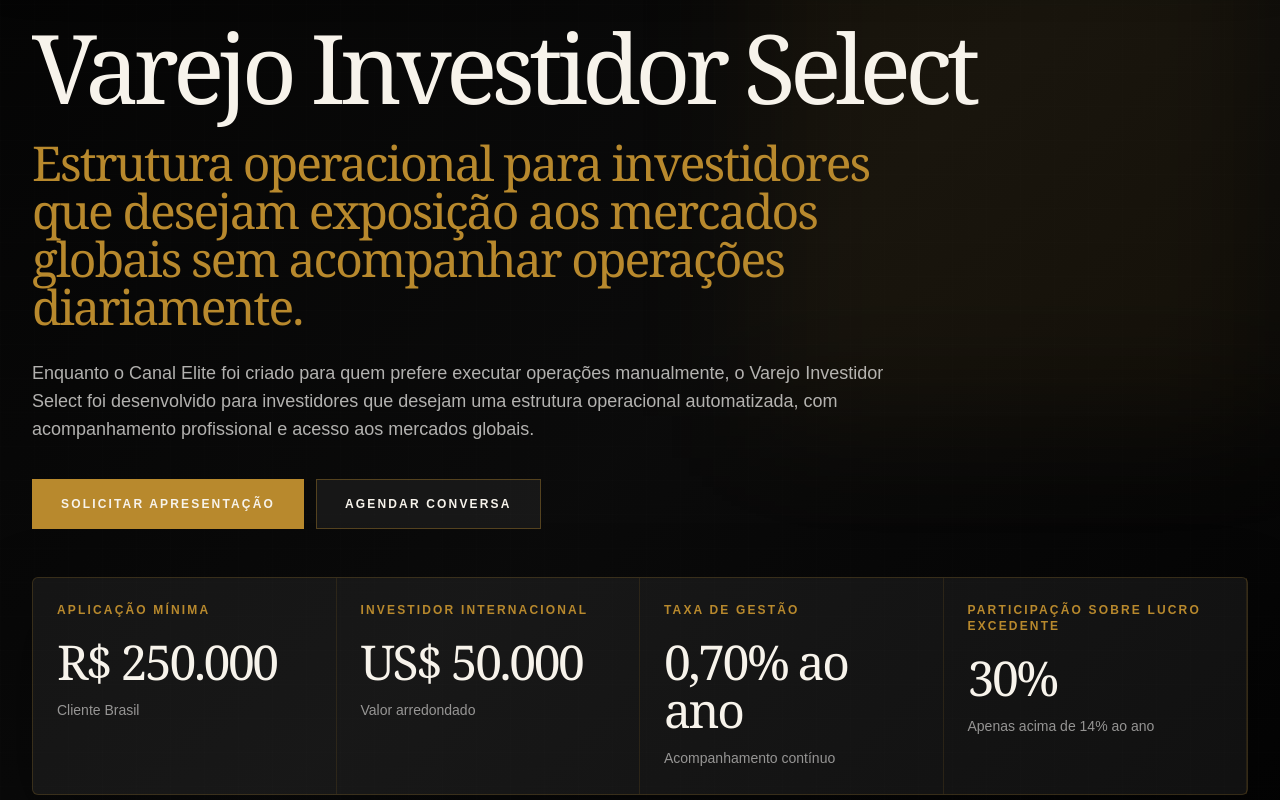
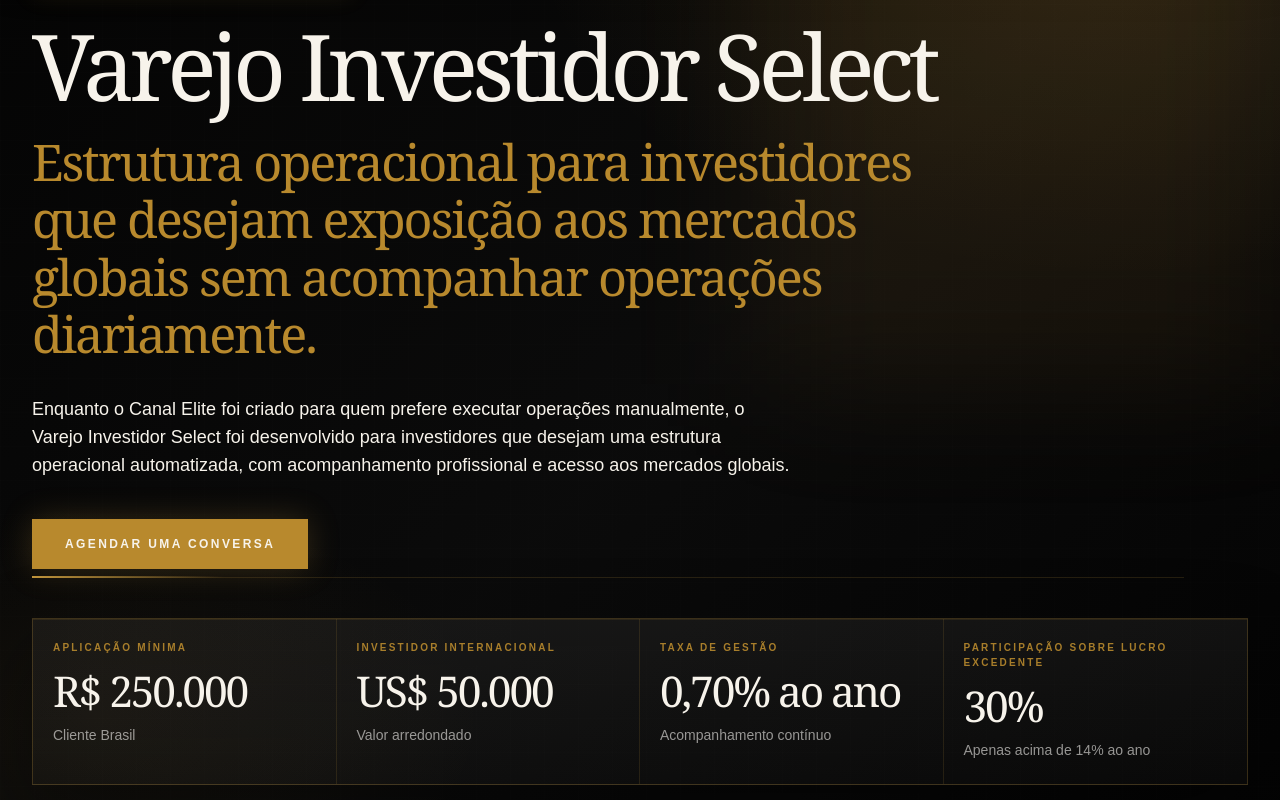
Before and after one commit to varejoinvestidor/varejo-investidor-site, a Next.js app: page /select in a window 1280 px wide. Shown: the part 200-1000 px from the top of the page. Built offline with nearby package versions, Linux system fonts and the light colour scheme.

Commit message:
Atualizacao site e paginas

```diff
--- a/app/page.tsx
+++ b/app/page.tsx
@@ -1273,19 +1273,19 @@ function homeSeoLinks(locale: Locale) {
 
 const homeHeroStats: Record<string, Array<{ value: string; label: string }>> = {
   pt: [
-    { value: "Desde 2018", label: "" },
+    { value: "2018", label: "Desde" },
     { value: "Milhões", label: "de dólares movimentados" },
     { value: "22", label: "idiomas" },
     { value: "Global", label: "mercados globais" },
   ],
   en: [
-    { value: "Since 2018", label: "" },
+    { value: "2018", label: "Since" },
     { value: "Millions", label: "of dollars moved" },
     { value: "22", label: "languages" },
     { value: "Global", label: "markets" },
   ],
   es: [
-    { value: "Desde 2018", label: "" },
+    { value: "2018", label: "Desde" },
     { value: "Millones", label: "de dólares movilizados" },
     { value: "22", label: "idiomas" },
     { value: "Global", label: "mercados globales" },
--- a/app/private/page.tsx
+++ b/app/private/page.tsx
@@ -13,9 +13,6 @@ import { isRtlLocale, localeToHtmlLang } from "../../src/i18n/locales";
 
 const PRIVATE_CONTACT_URL =
   "https://wa.me/5519983393147?text=Ol%C3%A1%2C%20quero%20solicitar%20uma%20an%C3%A1lise%20privada%20do%20Varejo%20Investidor%20Private.";
-const PRIVATE_MEETING_URL =
-  "https://wa.me/5519983393147?text=Ol%C3%A1%2C%20quero%20agendar%20uma%20conversa%20institucional%20sobre%20o%20Varejo%20Investidor%20Private.";
-
 type Tier = {
   name: string;
   range: string;
@@ -552,12 +549,15 @@ export default function PrivatePage() {
             <motion.p variants={fadeUp} className="mt-6 max-w-2xl text-base leading-8 text-paper/[0.68] md:text-lg">
               {copy.hero.text}
             </motion.p>
-            <motion.div variants={fadeUp} className="mt-9 flex flex-col gap-3 sm:flex-row">
-              <a href={PRIVATE_CONTACT_URL} target="_blank" rel="noopener noreferrer" onClick={() => trackVarejoClick("private_analysis_click", { locale })} className="premium-button-gold border border-gold bg-gold px-7 py-4 text-center text-xs font-black uppercase tracking-[0.18em] text-ink transition hover:-translate-y-0.5">
+            <motion.div variants={fadeUp} className="mt-9">
+              <a
+                href={PRIVATE_CONTACT_URL}
+                target="_blank"
+                rel="noopener noreferrer"
+                onClick={() => trackVarejoClick("private_analysis_click", { locale })}
+                className="premium-button-gold inline-flex w-full items-center justify-center border border-gold bg-gold px-7 py-4 text-center text-xs font-black uppercase tracking-[0.18em] text-ink transition hover:-translate-y-0.5 sm:w-auto"
+              >
                 {copy.hero.primary}
-              </a>
-              <a href={PRIVATE_MEETING_URL} target="_blank" rel="noopener noreferrer" onClick={() => trackVarejoClick("private_meeting_click", { locale })} className="border border-paper/[0.2] bg-paper/[0.04] px-7 py-4 text-center text-xs font-black uppercase tracking-[0.18em] text-paper transition hover:-translate-y-0.5 hover:border-gold hover:text-gold">
-                {copy.hero.secondary}
               </a>
             </motion.div>
           </motion.div>
@@ -710,12 +710,15 @@ export default function PrivatePage() {
           <p className="mx-auto mt-6 w-fit border border-gold/[0.3] bg-paper/[0.04] px-5 py-3 text-xs font-black uppercase tracking-[0.18em] text-gold">
             {copy.cta.minimum}
           </p>
-          <div className="mt-9 flex flex-col justify-center gap-3 sm:flex-row">
-            <a href={PRIVATE_CONTACT_URL} target="_blank" rel="noopener noreferrer" onClick={() => trackVarejoClick("private_final_analysis_click", { locale })} className="premium-button-gold border border-gold bg-gold px-7 py-4 text-center text-xs font-black uppercase tracking-[0.18em] text-ink transition hover:-translate-y-0.5">
+          <div className="mt-9 flex justify-center">
+            <a
+              href={PRIVATE_CONTACT_URL}
+              target="_blank"
+              rel="noopener noreferrer"
+              onClick={() => trackVarejoClick("private_final_analysis_click", { locale })}
+              className="premium-button-gold inline-flex w-full max-w-md items-center justify-center border border-gold bg-gold px-7 py-4 text-center text-xs font-black uppercase tracking-[0.18em] text-ink transition hover:-translate-y-0.5 sm:w-auto"
+            >
               {copy.hero.primary}
-            </a>
-            <a href={PRIVATE_MEETING_URL} target="_blank" rel="noopener noreferrer" onClick={() => trackVarejoClick("private_final_meeting_click", { locale })} className="border border-paper/[0.2] bg-paper/[0.04] px-7 py-4 text-center text-xs font-black uppercase tracking-[0.18em] text-paper transition hover:-translate-y-0.5 hover:border-gold hover:text-gold">
-              {copy.hero.secondary}
             </a>
           </div>
           <p className="mx-auto mt-8 max-w-2xl text-xs leading-6 text-paper/[0.48]">{copy.cta.disclaimer}</p>
--- a/app/select/layout.tsx
+++ b/app/select/layout.tsx
@@ -1,4 +1,5 @@
 import type { Metadata } from "next";
+import "./select-premium.css";
 
 export const metadata: Metadata = {
   title: "Varejo Investidor Select | Estratégia Patrimonial Global",
--- a/app/select/page.tsx
+++ b/app/select/page.tsx
@@ -24,8 +24,7 @@ type Copy = {
     title: string;
     subtitle: string;
     text: string;
-    primary: string;
-    secondary: string;
+    cta: string;
     cards: [string, string, string][];
   };
   comparison: {
@@ -106,8 +105,7 @@ const ptCopy: Copy = {
       "Estrutura operacional para investidores que desejam exposição aos mercados globais sem acompanhar operações diariamente.",
     text:
       "Enquanto o Canal Elite foi criado para quem prefere executar operações manualmente, o Varejo Investidor Select foi desenvolvido para investidores que desejam uma estrutura operacional automatizada, com acompanhamento profissional e acesso aos mercados globais.",
-    primary: "Solicitar apresentação",
-    secondary: "Agendar conversa",
+    cta: "Agendar uma conversa",
     cards: [
       ["Aplicação mínima", "R$ 250.000", "Cliente Brasil"],
       ["Investidor internacional", "US$ 50.000", "Valor arredondado"],
@@ -270,8 +268,7 @@ const enCopy: Copy = {
     subtitle: "Operational structure for investors who want exposure to global markets without monitoring trades every day.",
     text:
       "While the Elite Channel was created for investors who prefer to execute trades manually, Varejo Investidor Select was designed for qualified investors who want an automated operational structure, professional monitoring, and access to global markets.",
-    primary: "Request presentation",
-    secondary: "Schedule a call",
+    cta: "Schedule a conversation",
     cards: [
       ["Minimum investment", "US$ 50,000", "International reference"],
       ["Brazilian investor", "R$ 250,000", "Local reference"],
@@ -393,8 +390,7 @@ const localizedCopy: Partial<Record<string, Copy>> = {
       ...enCopy.hero,
       tag: "Estrategia patrimonial global",
       subtitle: "Estructura operativa para inversores que desean exposición a mercados globales sin seguir operaciones diariamente.",
-      primary: "Solicitar presentación",
-      secondary: "Agendar conversación",
+      cta: "Agendar una conversación",
     },
   },
   fr: {
@@ -403,8 +399,7 @@ const localizedCopy: Partial<Record<string, Copy>> = {
       ...enCopy.hero,
       tag: "Stratégie patrimoniale globale",
       subtitle: "Structure opérationnelle pour investisseurs souhaitant une exposition aux marchés mondiaux sans suivre les opérations chaque jour.",
-      primary: "Demander une présentation",
-      secondary: "Planifier un appel",
+      cta: "Planifier un entretien",
     },
   },
   he: {
@@ -415,8 +410,7 @@ const localizedCopy: Partial<Record<string, Copy>> = {
       title: "Varejo Investidor Select",
       subtitle: "מבנה תפעולי למשקיעים עם הון משמעותי שרוצים חשיפה לשווקים גלובליים בלי לעקוב אחרי עסקאות מדי יום.",
       text: "בעוד ערוץ Elite מיועד לביצוע ידני, Select נבנה למבנה אוטומטי עם ליווי מקצועי וגישה לשווקים גלובליים.",
-      primary: "בקשת מצגת",
-      secondary: "תיאום שיחה",
+      cta: "לתיאום שיחה",
       cards: [
         ["השקעה מינימלית", "R$ 250,000", "לקוח ברזיל"],
         ["משקיע בינלאומי", "US$ 50,000", "סכום מעוגל"],
@@ -689,34 +683,53 @@ export default function SelectPage() {
       };
 
   return (
-    <main lang={isBrazilian ? "pt-BR" : locale} dir={rtlLocales.has(locale) ? "rtl" : "ltr"} className="min-h-screen overflow-hidden bg-ink text-paper">
+    <main lang={isBrazilian ? "pt-BR" : locale} dir={rtlLocales.has(locale) ? "rtl" : "ltr"} className="select-page min-h-screen overflow-hidden bg-ink text-paper">
       <SiteChrome locale={locale} t={t} onLocaleChange={changeLocale} />
 
-      <section className="select-hero premium-stage relative px-5 pb-14 pt-32 md:px-8 md:pb-20 md:pt-40">
-        <div className="absolute inset-0 terminal-grid opacity-5" />
-        <div className="absolute right-0 top-24 h-[520px] w-[520px] bg-gold/[0.08] blur-3xl" />
+      <section className="select-hero premium-stage relative px-5 pb-16 pt-32 md:px-8 md:pb-24 md:pt-40">
+        <div className="absolute inset-0 terminal-grid opacity-[0.07]" />
+        <div className="absolute right-0 top-16 h-[min(520px,70vw)] w-[min(520px,70vw)] bg-gold/[0.09] blur-3xl" />
         <div className="relative mx-auto max-w-7xl">
-          <motion.div initial="hidden" animate="visible" transition={{ duration: 0.65, ease: [0.22, 1, 0.36, 1] }} variants={fadeUp} className="max-w-6xl">
-            <p className="inline-flex border border-gold/[0.36] bg-gold/[0.08] px-4 py-2 text-[11px] font-black uppercase tracking-[0.24em] text-gold">{copy.hero.tag}</p>
-            <h1 className="mt-6 max-w-5xl font-serif text-6xl leading-[0.94] tracking-[-0.06em] text-paper md:text-8xl">{copy.hero.title}</h1>
-            <p className="mt-6 max-w-4xl font-serif text-3xl leading-[1.12] tracking-[-0.04em] text-gold md:text-5xl">{copy.hero.subtitle}</p>
-            <p className="mt-7 max-w-4xl text-base leading-8 text-paper/[0.7] md:text-lg">{copy.hero.text}</p>
-            <div className="mt-9 flex flex-col gap-3 sm:flex-row">
-              <a href={SELECT_CONTACT_URL} target="_blank" rel="noopener noreferrer" className="inline-flex items-center justify-center border border-gold bg-gold px-7 py-4 text-xs font-black uppercase tracking-[0.18em] text-ink transition hover:-translate-y-1 hover:bg-[#d8ad52]">{copy.hero.primary}</a>
-              <a href={SELECT_CONTACT_URL} target="_blank" rel="noopener noreferrer" className="inline-flex items-center justify-center border border-gold/[0.38] bg-paper/[0.035] px-7 py-4 text-xs font-black uppercase tracking-[0.18em] text-paper transition hover:-translate-y-1 hover:border-gold">{copy.hero.secondary}</a>
+          <motion.div initial="hidden" animate="visible" transition={{ duration: 0.65, ease: [0.22, 1, 0.36, 1] }} variants={fadeUp} className="select-hero-editorial max-w-6xl pb-10 md:pb-12">
+            <p className="inline-flex border border-gold/[0.42] bg-gold/[0.1] px-4 py-2 text-[11px] font-black uppercase tracking-[0.28em] text-gold shadow-[0_0_24px_rgba(201,155,62,0.12)]">
+              {copy.hero.tag}
+            </p>
+            <h1 className="mt-7 max-w-5xl font-serif text-[clamp(2.75rem,8vw,5.75rem)] leading-[0.94] tracking-[-0.06em] text-paper">
+              {copy.hero.title}
+            </h1>
+            <p className="select-hero-subtitle mt-6 max-w-4xl font-serif text-[clamp(1.6rem,4.5vw,3.15rem)] leading-[1.14] tracking-[-0.04em] text-gold">
+              {copy.hero.subtitle}
+            </p>
+            <p className="mt-8 max-w-3xl text-base leading-[1.85] text-paper/[0.72] md:text-lg">{copy.hero.text}</p>
+            <div className="mt-10">
+              <a
+                href={SELECT_CONTACT_URL}
+                target="_blank"
+                rel="noopener noreferrer"
+                className="inline-flex w-full items-center justify-center border border-gold bg-gold px-8 py-4 text-xs font-black uppercase tracking-[0.2em] text-ink shadow-[0_0_32px_rgba(201,155,62,0.22)] transition hover:-translate-y-1 hover:bg-[#d8ad52] sm:w-auto"
+              >
+                {copy.hero.cta}
+              </a>
             </div>
           </motion.div>
-          <div className="mt-12 grid border border-gold/[0.22] bg-paper/[0.035] shadow-premium md:grid-cols-2 lg:grid-cols-4">
+          <motion.div
+            initial={{ opacity: 0, y: 20 }}
+            animate={{ opacity: 1, y: 0 }}
+            transition={{ duration: 0.7, delay: 0.12, ease: [0.22, 1, 0.36, 1] }}
+            className="select-metrics-strip mt-6 md:mt-10"
+          >
             {copy.hero.cards.map(([title, value, note]) => (
-              <div key={title} className="border-b border-gold/[0.14] p-6 md:border-r lg:border-b-0">
-                <p className="text-xs font-black uppercase tracking-[0.18em] text-gold">{title}</p>
-                <p className="mt-5 font-serif text-4xl tracking-[-0.05em] text-paper md:text-5xl">{value}</p>
-                <p className="mt-3 text-sm leading-6 text-paper/[0.56]">{note}</p>
+              <div key={title} className="select-metric-cell">
+                <p className="text-[10px] font-black uppercase tracking-[0.22em] text-gold/90">{title}</p>
+                <p className="mt-4 font-serif text-4xl tracking-[-0.05em] text-paper md:text-[2.65rem]">{value}</p>
+                <p className="mt-3 max-w-xs text-sm leading-6 text-paper/[0.58]">{note}</p>
               </div>
             ))}
-          </div>
+          </motion.div>
         </div>
       </section>
+
+      <div className="select-section-bridge" aria-hidden="true" />
 
       <section className="relative overflow-hidden border-y border-gold/[0.12] bg-ink px-5 py-16 text-paper md:px-8 md:py-24">
         <div className="absolute inset-0 terminal-grid opacity-5" />
@@ -742,9 +755,9 @@ export default function SelectPage() {
                     <h3 className="font-serif text-3xl tracking-[-0.05em] md:text-4xl">{card.title}</h3>
                     <p className="max-w-sm text-sm font-bold leading-6 text-paper/[0.68]">{card.message}</p>
                   </div>
-                  <div className="mt-7 grid gap-2 sm:grid-cols-3 xl:grid-cols-6">
+                  <div className="select-comparison-steps mt-7 grid gap-2 sm:grid-cols-3 xl:grid-cols-6">
                     {card.steps.map((step, index) => (
-                      <div key={step} className={`relative border p-3 text-center ${card.select ? "border-gold/[0.24] bg-gold/[0.06]" : "border-sky-300/[0.16] bg-white/[0.04]"}`}>
+                      <div key={step} className={`select-step-pill relative border p-3 text-center ${card.select ? "border-gold/[0.24] bg-gold/[0.06]" : "border-sky-300/[0.16] bg-white/[0.04]"}`}>
                         <p className="text-xs font-black uppercase tracking-[0.14em]">{step}</p>
                         {index < card.steps.length - 1 ? <p className={`mt-2 xl:absolute xl:-right-3 xl:top-1/2 xl:mt-0 xl:-translate-y-1/2 ${card.select ? "text-gold" : "text-sky-300"}`}>↓</p> : null}
                       </div>
@@ -892,7 +905,7 @@ export default function SelectPage() {
         <div className="absolute left-[10%] top-10 h-80 w-80 bg-gold/[0.08] blur-3xl" />
         <div className="relative mx-auto max-w-7xl">
           <SectionHeader title={copy.profile.title} text={copy.profile.subtitle} />
-          <div className="mt-10 grid gap-4 sm:grid-cols-2 xl:grid-cols-4">
+          <div className="select-profile-grid mt-10 grid gap-4 sm:grid-cols-2 xl:grid-cols-4">
             {copy.profile.cards.map((item, index) => (
               <motion.article
                 key={item}
@@ -1146,15 +1159,23 @@ export default function SelectPage() {
       </section>
 
       <section className="bg-ink px-5 py-16 md:px-8 md:py-24">
-        <div className="mx-auto max-w-5xl border border-gold/[0.28] bg-paper/[0.045] p-7 text-center shadow-premium md:p-10">
-          <p className="text-xs font-black uppercase tracking-[0.26em] text-gold">Varejo Investidor Select</p>
-          <h2 className="mt-5 font-serif text-4xl leading-[1] tracking-[-0.045em] text-paper md:text-6xl">{copy.cta.title}</h2>
-          <p className="mx-auto mt-5 max-w-2xl text-base leading-8 text-paper/[0.66]">{copy.cta.text}</p>
-          <div className="mt-8 flex flex-col justify-center gap-3 sm:flex-row">
-            <a href={SELECT_CONTACT_URL} target="_blank" rel="noopener noreferrer" className="inline-flex items-center justify-center border border-gold bg-gold px-7 py-4 text-xs font-black uppercase tracking-[0.18em] text-ink transition hover:-translate-y-1 hover:bg-[#d8ad52]">{copy.hero.primary}</a>
-            <a href={SELECT_CONTACT_URL} target="_blank" rel="noopener noreferrer" className="inline-flex items-center justify-center border border-gold/[0.38] bg-paper/[0.035] px-7 py-4 text-xs font-black uppercase tracking-[0.18em] text-paper transition hover:-translate-y-1 hover:border-gold">{copy.hero.secondary}</a>
+        <div className="select-cta-slab relative mx-auto max-w-5xl p-7 text-center md:p-12">
+          <div className="relative">
+            <p className="text-xs font-black uppercase tracking-[0.3em] text-gold">Varejo Investidor Select</p>
+            <h2 className="mt-6 font-serif text-4xl leading-[1.02] tracking-[-0.045em] text-paper md:text-6xl">{copy.cta.title}</h2>
+            <p className="mx-auto mt-6 max-w-2xl text-base leading-8 text-paper/[0.68] md:text-lg">{copy.cta.text}</p>
+            <div className="mt-10 flex justify-center">
+              <a
+                href={SELECT_CONTACT_URL}
+                target="_blank"
+                rel="noopener noreferrer"
+                className="inline-flex w-full max-w-md items-center justify-center border border-gold bg-gold px-8 py-4 text-xs font-black uppercase tracking-[0.2em] text-ink shadow-[0_0_32px_rgba(201,155,62,0.2)] transition hover:-translate-y-1 hover:bg-[#d8ad52] sm:w-auto"
+              >
+                {copy.hero.cta}
+              </a>
+            </div>
+            <p className="mx-auto mt-10 max-w-3xl border-t border-gold/[0.14] pt-6 text-xs leading-6 text-paper/[0.48]">{copy.cta.disclaimer}</p>
           </div>
-          <p className="mx-auto mt-8 max-w-3xl border-t border-gold/[0.14] pt-6 text-xs leading-6 text-paper/[0.48]">{copy.cta.disclaimer}</p>
         </div>
       </section>
 
--- /dev/null
+++ b/app/select/select-premium.css
@@ -0,0 +1,142 @@
+.select-page .select-hero {
+  position: relative;
+  isolation: isolate;
+}
+
+.select-page .select-hero::before {
+  content: "";
+  position: absolute;
+  inset: 0;
+  background:
+    radial-gradient(ellipse 80% 55% at 88% 12%, rgba(201, 155, 62, 0.14), transparent 58%),
+    radial-gradient(ellipse 60% 40% at 8% 85%, rgba(201, 155, 62, 0.06), transparent 50%);
+  pointer-events: none;
+}
+
+.select-page .select-hero-editorial {
+  position: relative;
+  padding-bottom: 0.5rem;
+  border-bottom: 1px solid rgba(201, 155, 62, 0.16);
+}
+
+.select-page .select-hero-editorial::after {
+  content: "";
+  position: absolute;
+  left: 0;
+  bottom: -1px;
+  width: min(12rem, 45%);
+  height: 2px;
+  background: linear-gradient(90deg, rgba(201, 155, 62, 0.95), transparent);
+}
+
+.select-page .select-metrics-strip {
+  display: grid;
+  gap: 0;
+  border: 1px solid rgba(201, 155, 62, 0.24);
+  background: linear-gradient(180deg, rgba(244, 240, 232, 0.055) 0%, rgba(244, 240, 232, 0.02) 100%);
+  box-shadow:
+    0 28px 80px rgba(0, 0, 0, 0.42),
+    inset 0 1px 0 rgba(201, 155, 62, 0.12);
+}
+
+.select-page .select-metric-cell {
+  position: relative;
+  padding: 1.35rem 1.25rem;
+  transition: background 0.35s ease;
+}
+
+.select-page .select-metric-cell:hover {
+  background: rgba(201, 155, 62, 0.06);
+}
+
+.select-page .select-metric-cell:not(:last-child) {
+  border-bottom: 1px solid rgba(201, 155, 62, 0.14);
+}
+
+@media (min-width: 768px) {
+  .select-page .select-metrics-strip {
+    grid-template-columns: repeat(2, minmax(0, 1fr));
+  }
+
+  .select-page .select-metric-cell:nth-child(odd) {
+    border-right: 1px solid rgba(201, 155, 62, 0.14);
+  }
+
+  .select-page .select-metric-cell:nth-last-child(-n + 2) {
+    border-bottom: none;
+  }
+
+  .select-page .select-metric-cell:nth-child(1),
+  .select-page .select-metric-cell:nth-child(2) {
+    border-bottom: 1px solid rgba(201, 155, 62, 0.14);
+  }
+}
+
+@media (min-width: 1024px) {
+  .select-page .select-metrics-strip {
+    grid-template-columns: repeat(4, minmax(0, 1fr));
+  }
+
+  .select-page .select-metric-cell {
+    border-bottom: none !important;
+  }
+
+  .select-page .select-metric-cell:not(:last-child) {
+    border-right: 1px solid rgba(201, 155, 62, 0.14);
+  }
+}
+
+.select-page .select-section-bridge {
+  height: 1px;
+  width: min(100%, 42rem);
+  margin: 0 auto;
+  background: linear-gradient(90deg, transparent, rgba(201, 155, 62, 0.35), transparent);
+}
+
+.select-page .select-cta-slab {
+  position: relative;
+  overflow: hidden;
+  border: 1px solid rgba(201, 155, 62, 0.32);
+  background:
+    radial-gradient(ellipse 70% 90% at 50% 0%, rgba(201, 155, 62, 0.14), transparent 62%),
+    linear-gradient(180deg, rgba(244, 240, 232, 0.06) 0%, rgba(5, 5, 5, 0.35) 100%);
+  box-shadow:
+    0 32px 90px rgba(0, 0, 0, 0.48),
+    inset 0 1px 0 rgba(201, 155, 62, 0.18);
+}
+
+.select-page .select-cta-slab::before {
+  content: "";
+  position: absolute;
+  inset: 0;
+  opacity: 0.35;
+  background-image:
+    linear-gradient(rgba(201, 155, 62, 0.04) 1px, transparent 1px),
+    linear-gradient(90deg, rgba(201, 155, 62, 0.04) 1px, transparent 1px);
+  background-size: 48px 48px;
+  pointer-events: none;
+}
+
+.select-page .select-profile-grid article {
+  backdrop-filter: blur(6px);
+}
+
+@media (max-width: 767px) {
+  .select-page .select-hero h1 {
+    font-size: clamp(2.35rem, 9.5vw, 3.15rem) !important;
+    line-height: 1.02 !important;
+  }
+
+  .select-page .select-hero .select-hero-subtitle {
+    font-size: clamp(1.35rem, 5.8vw, 1.75rem) !important;
+    line-height: 1.18 !important;
+  }
+
+  .select-page .select-metric-cell p.font-serif {
+    font-size: clamp(1.85rem, 7.5vw, 2.35rem) !important;
+  }
+
+  .select-page .select-comparison-steps .select-step-pill {
+    padding: 0.65rem 0.45rem;
+  }
+}
```
Also changed, not shown: app/mobile-system.css (+5 -8 lines), 1 other file (tests, documents, lock files or other folders).
